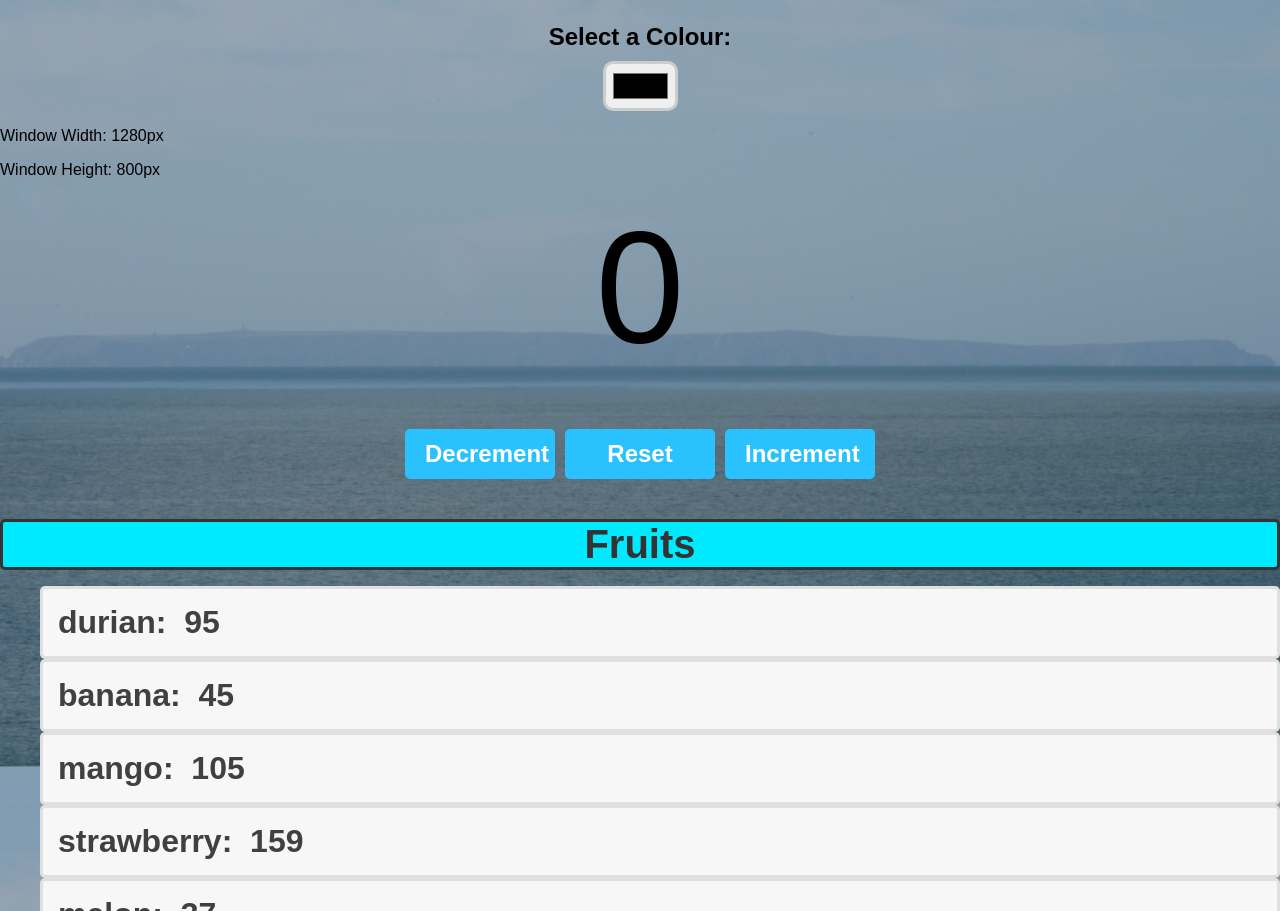
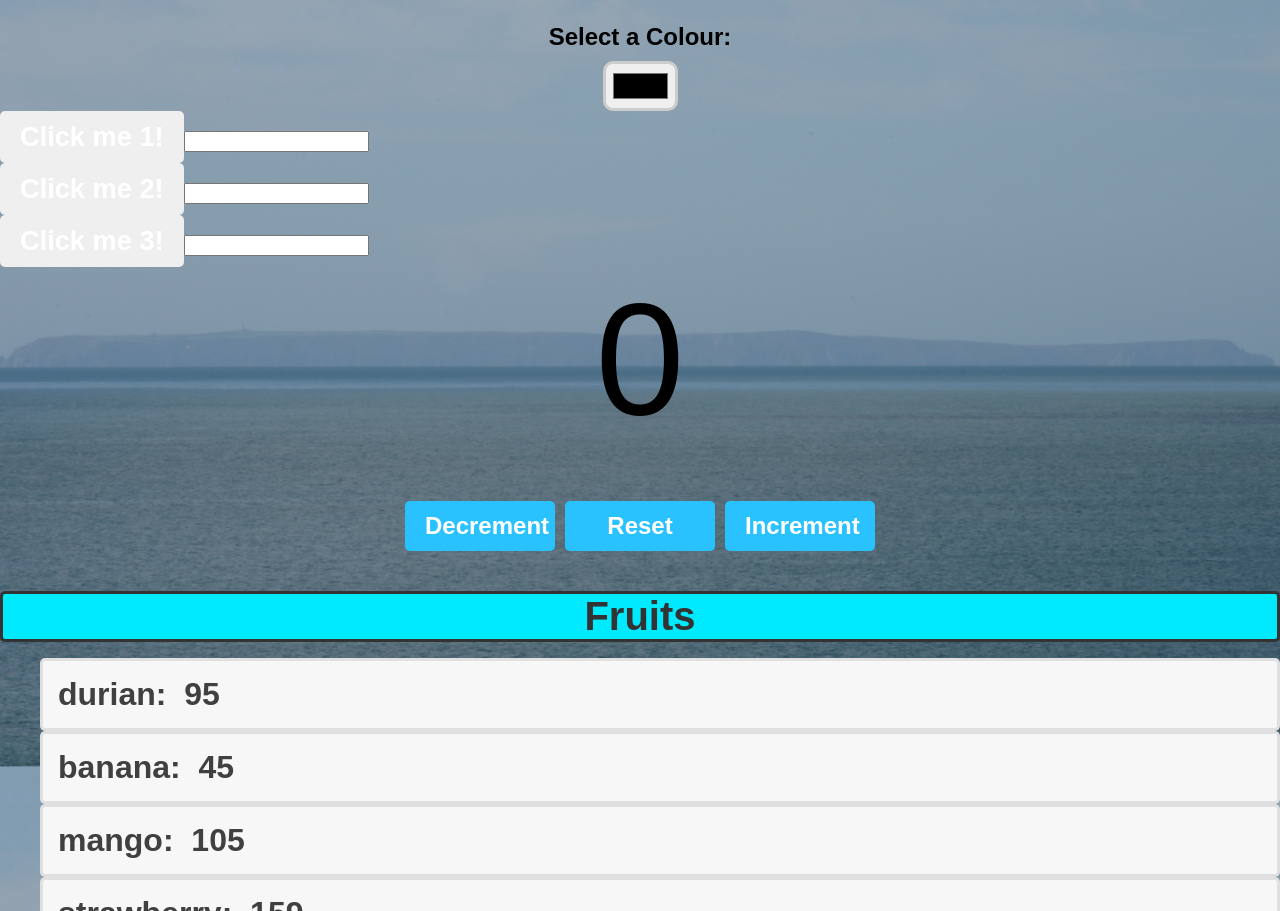
Before and after one commit to MarkChips/React-bro-code-tutorial, a React (Vite) app in the folder my-react-app/: page / in a window 1280 px wide. Shown: the part 2699-3610 px from the top of the page. Built offline with nearby package versions, Linux system fonts and the light colour scheme.

Commit message:
feat: :sparkles: create MyComponent4 to demonstrate useRef() hook

```diff
--- a/my-react-app/src/App.jsx
+++ b/my-react-app/src/App.jsx
@@ -6,7 +6,7 @@ import Student from "./Student.jsx";
 import UserGreeting from "./UserGreeting.jsx";
 import List from "./List.jsx";
 import ProfilePicture from "./ProfilePicture.jsx";
-import MyComponent3 from "./MyComponent3.jsx";
+import MyComponent4 from "./MyComponent4.jsx";
 import Counter from "./Counter.jsx";
 import ColorPicker from "./ColorPicker.jsx";
 import ToDoList from "./ToDoList.jsx";
@@ -38,7 +38,7 @@ function App() {
       <DigitalClock />
       <ToDoList />
       <ColorPicker />
-      <MyComponent3 />
+      <MyComponent4 />
       <Counter />
       {/* ternary conditional */}
       {fruits.length > 0 ? <List items={fruits} category='Fruits' /> : null}
--- /dev/null
+++ b/my-react-app/src/MyComponent4.jsx
@@ -0,0 +1,55 @@
+import { useState, useEffect, useRef } from "react";
+
+
+function MyComponent4() {
+
+    const inputRef1 = useRef(null);
+    const inputRef2 = useRef(null);
+    const inputRef3 = useRef(null);
+
+    useEffect(() => {
+        console.log('COMPONENT RENDERED');
+    });
+
+    function handleClick1() {
+        inputRef1.current.focus();
+        inputRef1.current.style.backgroundColor = 'yellow';
+        inputRef2.current.style.backgroundColor = '';
+        inputRef3.current.style.backgroundColor = '';
+    }
+
+    function handleClick2() {
+        inputRef2.current.focus();
+        inputRef1.current.style.backgroundColor = '';
+        inputRef2.current.style.backgroundColor = 'yellow';
+        inputRef3.current.style.backgroundColor = '';
+    }
+
+    function handleClick3() {
+        inputRef3.current.focus();
+        inputRef1.current.style.backgroundColor = '';
+        inputRef2.current.style.backgroundColor = '';
+        inputRef3.current.style.backgroundColor = 'yellow';
+    }
+
+    return (
+        <div>
+            <button onClick={handleClick1}>
+                Click me 1!
+            </button>
+            <input ref={inputRef1} /><br />
+
+            <button onClick={handleClick2}>
+                Click me 2!
+            </button>
+            <input ref={inputRef2} /><br />
+
+            <button onClick={handleClick3}>
+                Click me 3!
+            </button>
+            <input ref={inputRef3} /><br />
+        </div>
+    );
+}
+
+export default MyComponent4;
```
